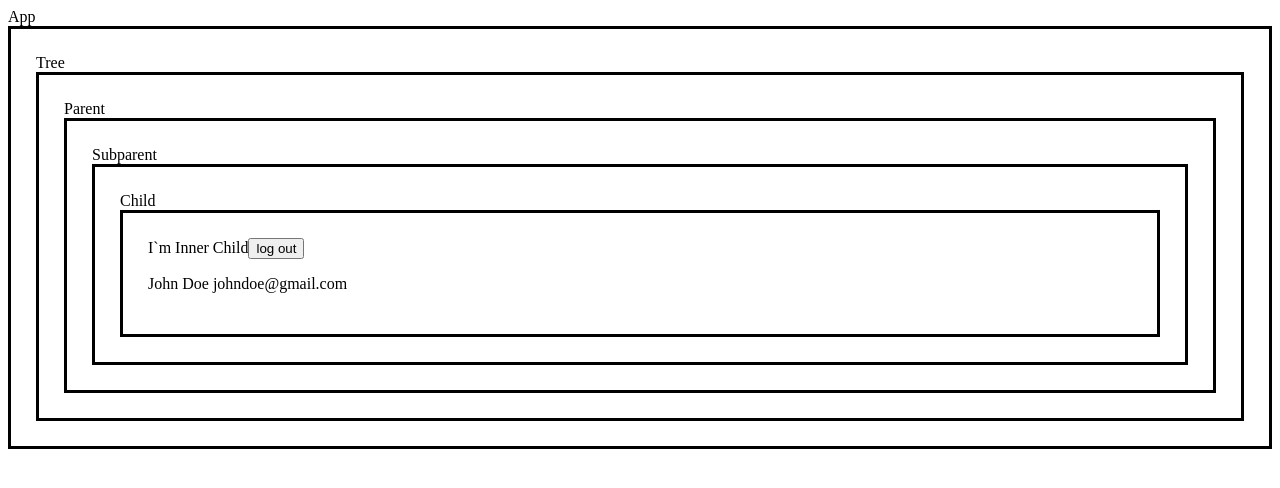
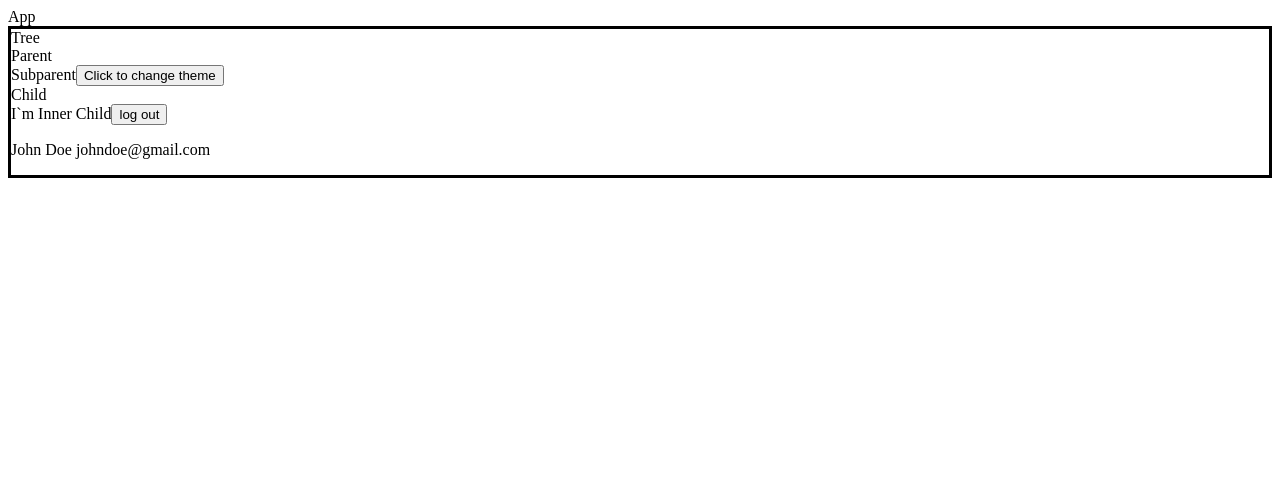
Before and after one commit to LarysaLemeshuk/cra-first-project, a React (Create React App) app: page / in a window 1280 px wide. Shown: the top 488 px of the page. Built offline with nearby package versions, Linux system fonts and the light colour scheme.

Commit message:
Theme context

```diff
--- a/src/Components/App.js
+++ b/src/Components/App.js
@@ -1,6 +1,9 @@
 import React from 'react';
 import Tree from './Tree/Tree';
 import { UserContext } from '../contexts/userContext';
+import { ThemeContext } from '../contexts/themeContext';
+import CONSTANTS from '../constants';
+const { THEMES } = CONSTANTS;
 
 class App extends React.Component {
   constructor(props) {
@@ -14,6 +17,7 @@ class App extends React.Component {
         avatar:
           'https://www.havahart.com/media/wysiwyg/hh/cms/lc/dogs/hh-animals-dog-1.png',
       },
+      theme: THEMES.LIGHT,
     };
   }
 
@@ -23,8 +27,20 @@ class App extends React.Component {
     });
   };
 
+  setTheme = (theme) => {
+    this.setState({
+      theme,
+    });
+  };
+
   render() {
     return (
+      <ThemeContext.Provider
+        value={{
+          theme: this.state.theme,
+          setTheme: this.setTheme,
+        }}
+      >
         <UserContext.Provider
           value={{
             user: this.state.user,
@@ -34,6 +50,7 @@ class App extends React.Component {
           App
           <Tree />
         </UserContext.Provider>
+      </ThemeContext.Provider>
     );
   }
 }
--- a/src/Components/Tree/Parent/Parent.js
+++ b/src/Components/Tree/Parent/Parent.js
@@ -3,7 +3,7 @@ import Subparent from './Subparent/Subparent';
 
 const Parent = (props) => {
     return (
-        <div style={{border: '3px solid black', padding: '25px'}}>
+        <div >
             Parent
           <Subparent  />
         </div>
--- a/src/Components/Tree/Parent/Subparent/Child/Child.js
+++ b/src/Components/Tree/Parent/Subparent/Child/Child.js
@@ -2,12 +2,12 @@ import React from 'react';
 import Innerchild from './Innerchild/Innerchild';
 
 const Child = (props) => {
-    return (
-        <div style={{border: '3px solid black', padding: '25px'}}>
-            Child
-          <Innerchild />
-        </div>
-      );
-}
+  return (
+    <div>
+      Child
+      <Innerchild />
+    </div>
+  );
+};
 
 export default Child;
--- a/src/Components/Tree/Parent/Subparent/Child/Innerchild/Innerchild.js
+++ b/src/Components/Tree/Parent/Subparent/Child/Innerchild/Innerchild.js
@@ -8,7 +8,7 @@ const Innerchild = (props) => {
     <UserContext.Consumer>
       {({ user: { firstName, lastName, email, avatar }, logOut }) => {
         return (
-          <div style={{ border: '3px solid black', padding: '25px' }}>
+          <div>
             I`m Inner Child
             <button onClick={logOut}> log out</button>
             <p>
--- a/src/Components/Tree/Parent/Subparent/Subparent.js
+++ b/src/Components/Tree/Parent/Subparent/Subparent.js
@@ -1,12 +1,26 @@
 import React from 'react';
 import Child from './Child/Child';
+import { ThemeContext } from '../../../../contexts/themeContext';
+import CONSTANTS from '../../../../constants';
+
+const { THEMES } = CONSTANTS;
 
 const Subparent = (props) => {
   return (
-    <div style={{ border: '3px solid black', padding: '25px' }}>
-        Subparent
-      <Child />
-    </div>
+    <ThemeContext.Consumer>
+      {({ theme, setTheme }) => {
+        const nextTheme = theme === THEMES.LIGHT ? THEMES.DARK : THEMES.LIGHT;
+        return (
+          <div>
+            Subparent
+            <button onClick={() => setTheme(nextTheme)}>
+              Click to change theme
+            </button>
+            <Child />
+          </div>
+        );
+      }}
+    </ThemeContext.Consumer>
   );
 };
 
--- a/src/Components/Tree/Tree.js
+++ b/src/Components/Tree/Tree.js
@@ -1,12 +1,28 @@
 import React from 'react';
 import Parent from './Parent/Parent';
+import style from './Tree.module.css';
+import { ThemeContext } from '../../contexts/themeContext';
+import CONSTANTS from '../../constants';
+import cx from 'classnames';
+
+const { THEMES } = CONSTANTS;
 
 const Tree = (props) => {
   return (
-    <div style={{border: '3px solid black', padding: '25px'}}>
-        Tree
-      <Parent />
-    </div>
+    <ThemeContext.Consumer>
+      {({ theme, setTheme }) => {
+        const className = cx(style.container, {
+          [style.lightTheme]: theme === THEMES.LIGHT,
+          [style.darkTheme]: theme === THEMES.DARK,
+        });
+        return (
+          <div className={className}>
+            Tree
+            <Parent />
+          </div>
+        );
+      }}
+    </ThemeContext.Consumer>
   );
 };
 
--- /dev/null
+++ b/src/Components/Tree/Tree.module.css
@@ -0,0 +1,14 @@
+.container {
+  border: 3px solid black;
+  padding: 25 px;
+}
+.lightTheme {
+  background-color: white;
+  color: black;
+}
+
+.darkTheme {
+  background-color: black;
+  border-color:yellow;
+  color: white;
+}
--- /dev/null
+++ b/src/constants/index.js
@@ -0,0 +1,10 @@
+// ENUM
+
+const CONSTANTS = {
+  THEMES: {
+    LIGHT: 'LIGHT',
+    DARK: 'DARK',
+  },
+};
+
+export default CONSTANTS;
--- /dev/null
+++ b/src/contexts/themeContext.js
@@ -0,0 +1,3 @@
+import React from 'react';
+
+export const ThemeContext = React.createContext();
```
Lines whose indentation alone changed are shown as unchanged.
